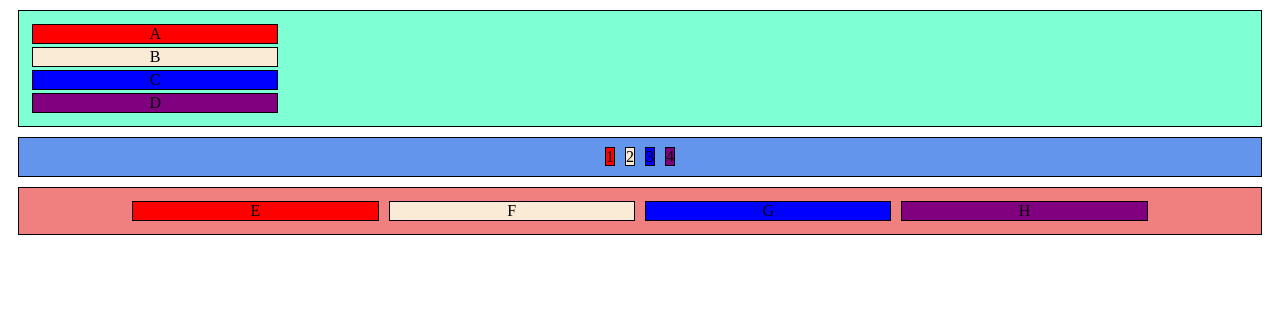
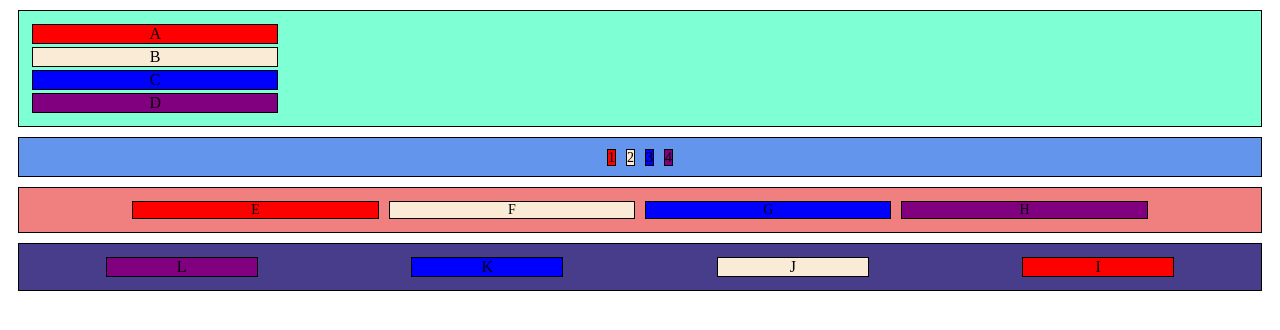
Before and after one commit to AlexAguirre70/CSS-Positioning-Animations-Flexing, a plain HTML site: page index.html in a window 1280 px wide. Drawn offline with Linux system fonts and the light colour scheme.

Commit message:
Added Flexboxes, positioning, animation to Divs

```diff
--- a/index.html
+++ b/index.html
@@ -26,5 +26,11 @@
         <div class="IB3">G</div>
         <div class="IB4">H</div>
     </div>
+    <div class="flexing">
+        <div class="F1">I</div>
+        <div class="F2">J</div>
+        <div class="F3">K</div>
+        <div class="F4">L</div>
+    </div>
 </body>
 </html>
--- a/style.css
+++ b/style.css
@@ -2,18 +2,25 @@
 
 .blocks {
     background-color:aquamarine;
+
 }
 .inlines {
     background-color: cornflowerblue;
+
 }
 .both {
     background-color: lightcoral;
-}
-.blocks, .inlines, .both{
+
+    }
+.flexing {
+    background-color: darkslateblue;
+    }
+.blocks, .inlines, .both, .flexing {
     border: 1px solid black;
     margin:10px;
     padding:10px;
-  text-align: center;
+   text-align: center;
+   position: relative;
 }
 
 /* Block Divs*/
@@ -29,6 +36,7 @@
 }
 .B2 {
     background-color: antiquewhite;
+
 }
 .B3 {
     background-color: blue;
@@ -43,6 +51,7 @@
     margin: 3px;
     display: inline;
     width: 20%;
+    font-size: 14px;
 }
 
 .I1 {
@@ -50,6 +59,7 @@
 }
 .I2 {
     background-color: antiquewhite;
+
 }
 .I3 {
     background-color: blue;
@@ -63,6 +73,7 @@
     margin: 3px;
     display: inline-block;
     width:20%;
+    font-size: 14px;
 }
 
 .IB1 {
@@ -76,12 +87,118 @@
 }
 .IB4 {
     background-color: purple;
+}
+
+/* Flexing */
+.flexing {
+    display: flex;
+    flex-direction: row-reverse;
+    justify-content: space-around;
+    flex-wrap: wrap;
+}
+.F1,.F2,.F3,.F4 {
+    border: 1px solid black;
+    margin: 3px;
+    display: flex;
+    width:150px;
+}
+.F1 {
+    background-color: red;
+    justify-content: center;
+}
+.F2 {
+    background-color: antiquewhite;
+    justify-content: center;
+}
+.F3 {
+    background-color: blue;
+    justify-content: center;
+}
+.F4 {
+    background-color: purple;
+    justify-content: center;
+}
+
 
 /* Positioning */
+        /* Static - locks it in place*/
 
+        /*Relative - relative to its original position*/
+        /*    .I2,.IB2 {
+                position: relative;
+                top: 10px;
+                left: 10px;
+            }
+            */
 
+        /*Absolute - positioned based on the parent positioned ancestor element */
+        /*   .I1, .IB1 {
+                position: absolute;
+                top: 5px;
+                right: 5px;
+            }
+         */
+
+        /*Fixed - positioned based on the page*/
+        /* .I3, .IB3 {
+            position: fixed;
+            bottom: 5px;
+            left: 5px;
+        }
+            */
+
+        /* Sticky - remain in it's place but moves with scroll - used for Nav Menus*/
+        /* .I4, .IB4 {
+            position: sticky;
+            bottom: 5px;
+            left: 5px;
+        }
+        */
 /*Animations*/
 
+        /*Transform - changes element immediately - can define an end state*/
+        /*    .inlines {
+                transform: rotate(-15deg);
+            }
+            .IB2 {
+                transform: rotate(15deg)
+            }
+            */
 
+        /*Transition - Animates element over a specified duration - can define a beginning and end state*/
+        /*    .B2, .I2, .IB2
+            {
+                transition: background-color 2s ease-in ;
+            }
+            .B2:hover,.I2:hover,.IB2:hover
+            {
 
-/* Flexing */
+                background-color: black;
+            }
+        */
+
+        /*Animation - Animates an element over time - can define beginning, end and states in between*/
+       /*
+        .B2:hover, .F2:hover, .IB2:hover    {
+            animation-name: rotate;
+            animation-duration: 3s;
+            animation-direction: reverse;
+            }
+        @keyframes rotate {
+           0% {
+               transform: rotate(0deg);
+           }
+           25% {
+               transform:rotate(180deg);
+           }
+           50% {
+                transform: rotate(-180deg);
+            }
+            75% {
+                transform: rotate(360deg);
+            }
+            100% {
+                transform: rotate(-360deg);
+            }
+            }
+            */
```
